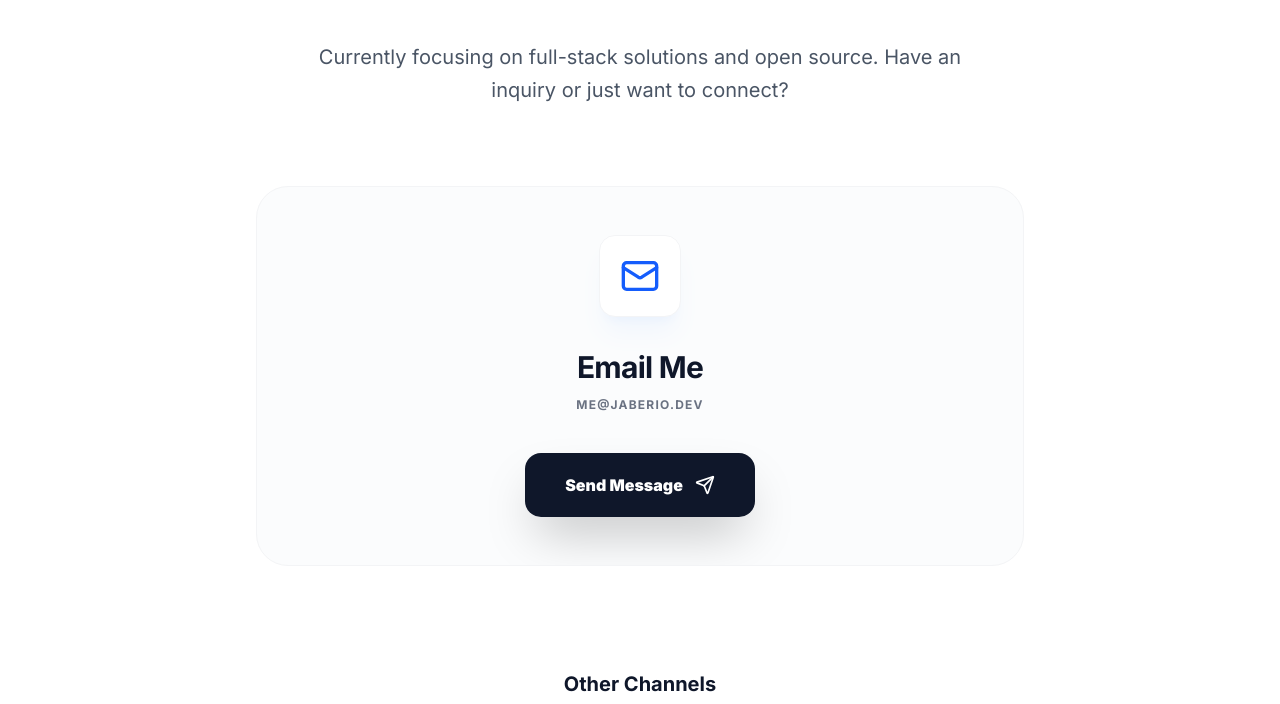
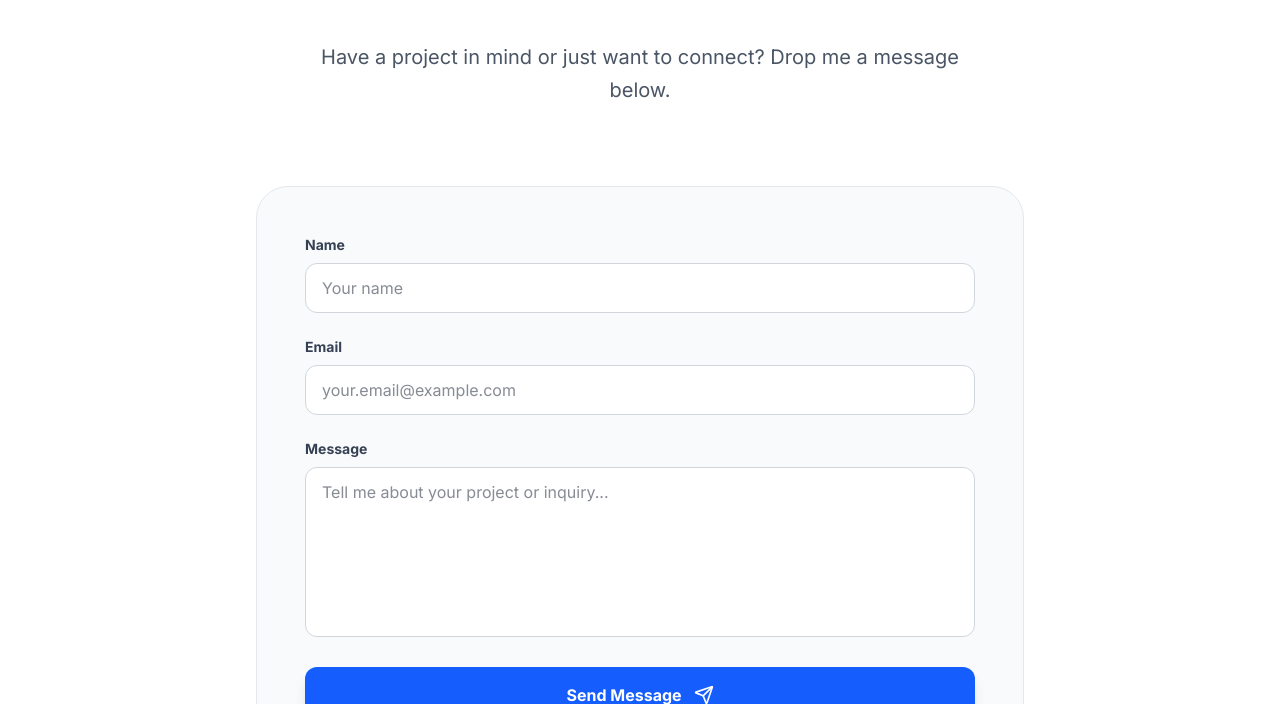
Before and after one commit to jaberio/devfolio, a Next.js app: page /contact in a window 1280 px wide. Shown: the part 248-952 px from the top of the page. Built offline with nearby package versions, Linux system fonts and the light colour scheme; no server answers.

Commit message:
feat: add Netlify Forms integration to contact page

```diff
--- a/src/app/contact/page.tsx
+++ b/src/app/contact/page.tsx
@@ -1,11 +1,55 @@
+'use client';
+
 import { getConfig } from '@/lib/config';
-import { Mail, Send, Github, Twitter } from 'lucide-react';
+import { Mail, Send, Github, Twitter, Loader2, CheckCircle, AlertCircle } from 'lucide-react';
 import * as motion from 'framer-motion/client';
-
-export const dynamic = 'force-static';
+import { useState, FormEvent } from 'react';
 
 export default function ContactPage() {
     const config = getConfig();
+    const [formData, setFormData] = useState({
+        name: '',
+        email: '',
+        message: ''
+    });
+    const [isSubmitting, setIsSubmitting] = useState(false);
+    const [submitStatus, setSubmitStatus] = useState<'idle' | 'success' | 'error'>('idle');
+
+    const handleSubmit = async (e: FormEvent<HTMLFormElement>) => {
+        e.preventDefault();
+        setIsSubmitting(true);
+        setSubmitStatus('idle');
+
+        try {
+            const form = e.currentTarget;
+            const formDataObj = new FormData(form);
+
+            const response = await fetch('/', {
+                method: 'POST',
+                headers: { 'Content-Type': 'application/x-www-form-urlencoded' },
+                body: new URLSearchParams(formDataObj as any).toString(),
+            });
+
+            if (response.ok) {
+                setSubmitStatus('success');
+                setFormData({ name: '', email: '', message: '' });
+            } else {
+                setSubmitStatus('error');
+            }
+        } catch (error) {
+            console.error('Form submission error:', error);
+            setSubmitStatus('error');
+        } finally {
+            setIsSubmitting(false);
+        }
+    };
+
+    const handleChange = (e: React.ChangeEvent<HTMLInputElement | HTMLTextAreaElement>) => {
+        setFormData(prev => ({
+            ...prev,
+            [e.target.name]: e.target.value
+        }));
+    };
 
     return (
         <div className="max-w-4xl mx-auto px-4 sm:px-6 lg:px-8 py-24">
@@ -23,7 +67,7 @@ export default function ContactPage() {
                     transition={{ delay: 0.1 }}
                     className="text-xl text-gray-600 dark:text-gray-400 max-w-2xl mx-auto leading-relaxed"
                 >
-                    Currently focusing on full-stack solutions and open source. Have an inquiry or just want to connect?
+                    Have a project in mind or just want to connect? Drop me a message below.
                 </motion.p>
             </header>
 
@@ -33,20 +77,130 @@ export default function ContactPage() {
                     animate={{ opacity: 1, y: 0 }}
                     transition={{ delay: 0.2 }}
                 >
-                    <div className="flex flex-col items-center p-12 bg-surface-50/50 dark:bg-surface-50/10 rounded-[2rem] border border-gray-100 dark:border-gray-800 text-center relative overflow-hidden group">
-                        <motion.div
-                            whileHover={{ rotate: [0, -10, 10, 0] }}
-                            className="p-5 bg-white dark:bg-surface-100 rounded-2xl text-blue-600 dark:text-blue-400 shadow-xl shadow-blue-500/5 mb-8 border border-gray-100 dark:border-gray-800"
+                    <form
+                        name="contact"
+                        method="POST"
+                        data-netlify="true"
+                        data-netlify-honeypot="bot-field"
+                        onSubmit={handleSubmit}
+                        className="p-8 md:p-12 rounded-[2rem] border border-gray-200 dark:border-gray-800 space-y-6"
+                        style={{ backgroundColor: 'var(--card-bg)' }}
+                    >
+                        {/* Netlify form detection */}
+                        <input type="hidden" name="form-name" value="contact" />
+
+                        {/* Honeypot for spam protection */}
+                        <div className="hidden">
+                            <label>
+                                Don't fill this out if you're human: <input name="bot-field" />
+                            </label>
+                        </div>
+
+                        {/* Name Field */}
+                        <div>
+                            <label htmlFor="name" className="block text-sm font-bold text-gray-700 dark:text-gray-300 mb-2">
+                                Name
+                            </label>
+                            <input
+                                type="text"
+                                id="name"
+                                name="name"
+                                value={formData.name}
+                                onChange={handleChange}
+                                required
+                                className="w-full px-4 py-3 rounded-xl border border-gray-300 dark:border-gray-700 bg-white dark:bg-slate-900 text-foreground focus:ring-2 focus:ring-blue-500 focus:border-transparent transition-all"
+                                placeholder="Your name"
+                            />
+                        </div>
+
+                        {/* Email Field */}
+                        <div>
+                            <label htmlFor="email" className="block text-sm font-bold text-gray-700 dark:text-gray-300 mb-2">
+                                Email
+                            </label>
+                            <input
+                                type="email"
+                                id="email"
+                                name="email"
+                                value={formData.email}
+                                onChange={handleChange}
+                                required
+                                className="w-full px-4 py-3 rounded-xl border border-gray-300 dark:border-gray-700 bg-white dark:bg-slate-900 text-foreground focus:ring-2 focus:ring-blue-500 focus:border-transparent transition-all"
+                                placeholder="your.email@example.com"
+                            />
+                        </div>
+
+                        {/* Message Field */}
+                        <div>
+                            <label htmlFor="message" className="block text-sm font-bold text-gray-700 dark:text-gray-300 mb-2">
+                                Message
+                            </label>
+                            <textarea
+                                id="message"
+                                name="message"
+                                value={formData.message}
+                                onChange={handleChange}
+                                required
+                                rows={6}
+                                className="w-full px-4 py-3 rounded-xl border border-gray-300 dark:border-gray-700 bg-white dark:bg-slate-900 text-foreground focus:ring-2 focus:ring-blue-500 focus:border-transparent transition-all resize-none"
+                                placeholder="Tell me about your project or inquiry..."
+                            />
+                        </div>
+
+                        {/* Submit Button */}
+                        <button
+                            type="submit"
+                            disabled={isSubmitting}
+                            className="w-full inline-flex items-center justify-center gap-3 px-8 py-4 bg-blue-600 hover:bg-blue-700 disabled:bg-gray-400 text-white rounded-xl font-bold transition-all shadow-lg hover:shadow-blue-500/30 active:scale-95 disabled:cursor-not-allowed disabled:active:scale-100"
                         >
-                            <Mail size={40} />
-                        </motion.div>
-                        <h3 className="text-3xl font-bold text-foreground mb-3 tracking-tight">Email Me</h3>
-                        <p className="text-gray-500 dark:text-gray-500 mb-10 font-bold tracking-widest uppercase text-xs">{config.social.email}</p>
+                            {isSubmitting ? (
+                                <>
+                                    <Loader2 size={20} className="animate-spin" />
+                                    Sending...
+                                </>
+                            ) : (
+                                <>
+                                    Send Message <Send size={20} />
+                                </>
+                            )}
+                        </button>
+
+                        {/* Success Message */}
+                        {submitStatus === 'success' && (
+                            <motion.div
+                                initial={{ opacity: 0, y: -10 }}
+                                animate={{ opacity: 1, y: 0 }}
+                                className="flex items-center gap-2 p-4 bg-green-50 dark:bg-green-900/20 border border-green-200 dark:border-green-800 rounded-xl text-green-800 dark:text-green-300"
+                            >
+                                <CheckCircle size={20} />
+                                <span className="font-semibold">Message sent successfully! I'll get back to you soon.</span>
+                            </motion.div>
+                        )}
+
+                        {/* Error Message */}
+                        {submitStatus === 'error' && (
+                            <motion.div
+                                initial={{ opacity: 0, y: -10 }}
+                                animate={{ opacity: 1, y: 0 }}
+                                className="flex items-center gap-2 p-4 bg-red-50 dark:bg-red-900/20 border border-red-200 dark:border-red-800 rounded-xl text-red-800 dark:text-red-300"
+                            >
+                                <AlertCircle size={20} />
+                                <span className="font-semibold">Failed to send message. Please try again or email me directly.</span>
+                            </motion.div>
+                        )}
+                    </form>
+
+                    {/* Direct Email Option */}
+                    <div className="mt-8 text-center">
+                        <p className="text-sm text-gray-500 dark:text-gray-400 mb-3">
+                            Or email me directly at
+                        </p>
                         <a
                             href={`mailto:${config.social.email}`}
-                            className="inline-flex items-center gap-3 px-10 py-5 bg-foreground text-background rounded-2xl font-black hover:opacity-90 transition-all shadow-2xl active:scale-95"
+                            className="inline-flex items-center gap-2 text-blue-600 dark:text-blue-400 font-bold hover:underline"
                         >
-                            Send Message <Send size={20} />
+                            <Mail size={16} />
+                            {config.social.email}
                         </a>
                     </div>
                 </motion.div>
```
